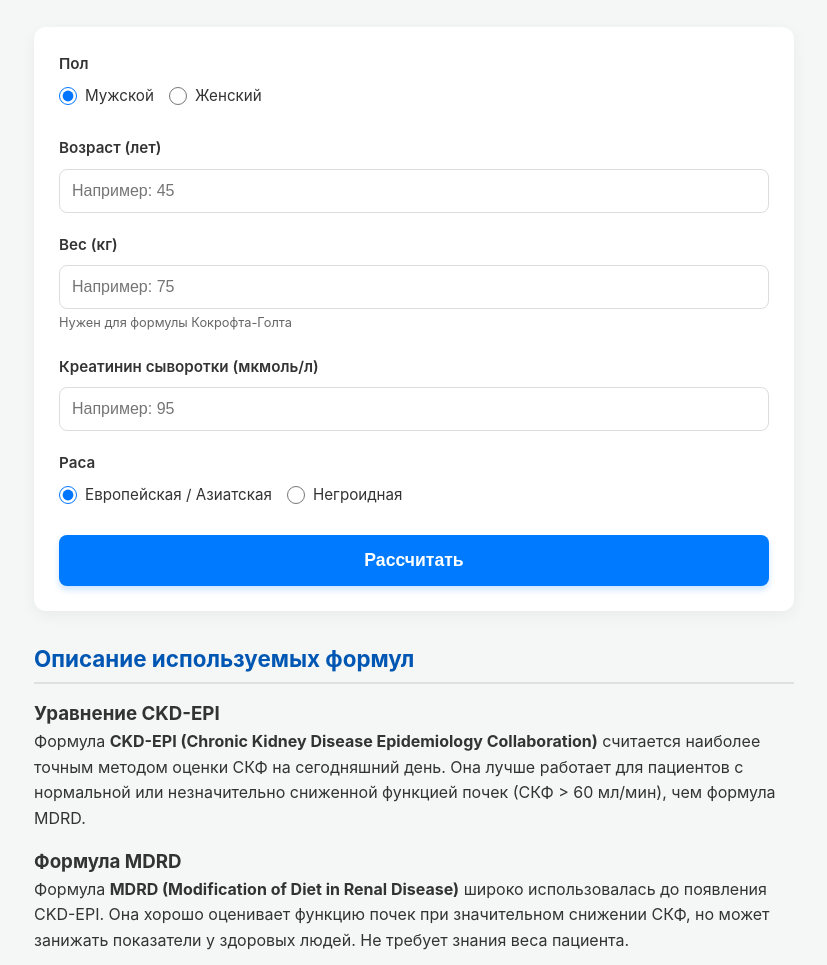
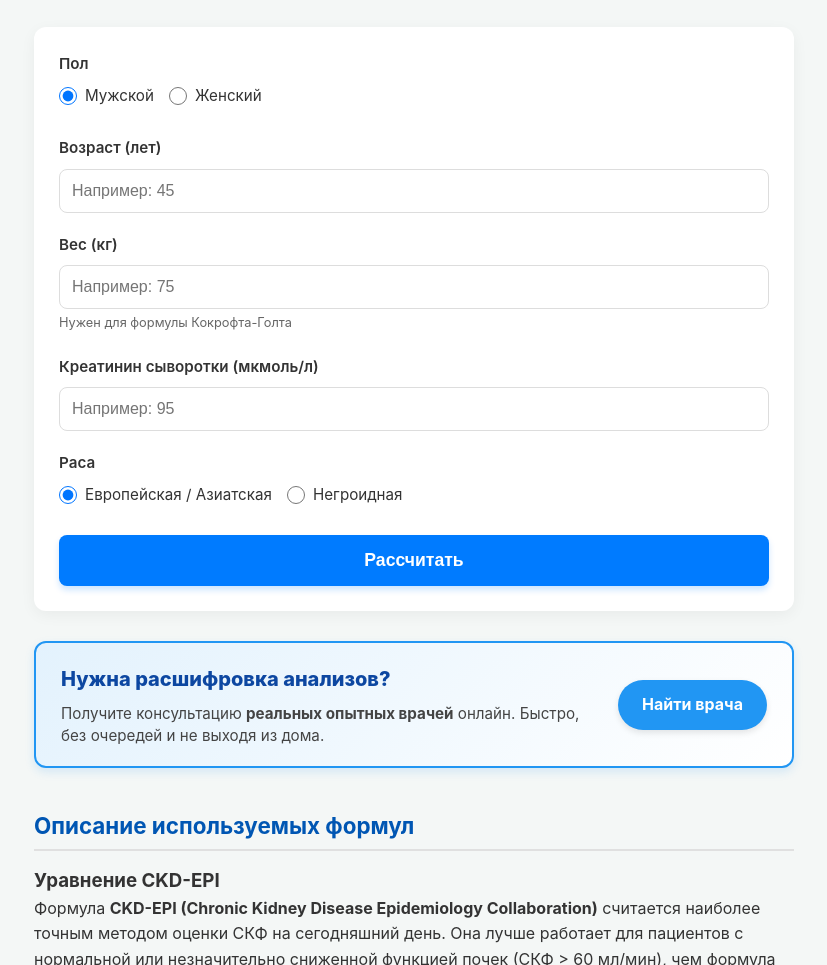
Before and after one commit to TemniyEvery/temniyevery.github.io, a plain HTML site: page kalkulyator-skf/index.html in a window 1280 px wide. Shown: the part 105-1070 px from the top of the page, without its empty margins (226-1053 px from the left). Drawn offline with Linux system fonts and the light colour scheme.

Commit message:
Update index.html

```diff
--- a/kalkulyator-skf/index.html
+++ b/kalkulyator-skf/index.html
@@ -244,12 +244,86 @@
             border-top: 1px solid #ddd;
         }
 
-        /* Mobile Optimization */
+        /* --- STYLES FOR CONSULTATION BLOCK --- */
+        .doc-promo-block {
+            display: flex;
+            justify-content: space-between;
+            align-items: center;
+            background: linear-gradient(135deg, #e3f2fd 0%, #ffffff 100%);
+            border: 2px solid #2196f3;
+            border-radius: var(--border-radius);
+            padding: 20px 25px;
+            margin-bottom: 40px;
+            text-decoration: none;
+            color: #333;
+            box-shadow: 0 4px 10px rgba(33, 150, 243, 0.15);
+            transition: transform 0.2s ease, box-shadow 0.2s ease;
+            cursor: pointer;
+            position: relative;
+            overflow: hidden;
+        }
+
+        .doc-promo-block:hover {
+            transform: translateY(-3px);
+            box-shadow: 0 8px 20px rgba(33, 150, 243, 0.25);
+            border-color: #1976d2;
+        }
+
+        .doc-promo-content {
+            flex: 1;
+            padding-right: 20px;
+        }
+
+        .doc-promo-title {
+            font-size: 1.25rem;
+            font-weight: 800;
+            color: #0d47a1;
+            margin-bottom: 8px;
+            display: block;
+        }
+
+        .doc-promo-text {
+            font-size: 0.95rem;
+            color: #444;
+            line-height: 1.4;
+        }
+
+        .doc-promo-btn {
+            background-color: #2196f3;
+            color: white;
+            padding: 12px 24px;
+            border-radius: 50px;
+            font-weight: bold;
+            white-space: nowrap;
+            text-align: center;
+            transition: background 0.3s;
+            box-shadow: 0 3px 6px rgba(0,0,0,0.1);
+        }
+
+        .doc-promo-block:hover .doc-promo-btn {
+            background-color: #1976d2;
+        }
+
+        /* Mobile Optimization for Promo Block */
         @media (max-width: 600px) {
             h1 { font-size: 1.5rem; }
             .container { padding: 15px; }
             .calculator-card { padding: 20px; }
             th, td { font-size: 0.9rem; padding: 10px; }
+
+            .doc-promo-block {
+                flex-direction: column;
+                text-align: center;
+                padding: 20px 15px;
+            }
+            .doc-promo-content {
+                padding-right: 0;
+                margin-bottom: 15px;
+            }
+            .doc-promo-btn {
+                width: 100%;
+                display: block;
+            }
         }
 
         @keyframes fadeIn {
@@ -350,6 +424,20 @@
                     </p>
                 </div>
             </section>
+
+            <!-- BLOCK: CONSULTATION (High CTR) -->
+            <a href="https://f.gdeslon.ru/cf/1ec34e164e?mid=100690&goto=https%253A%2F%2Fdocdoc.ru" target="_blank" rel="nofollow" class="doc-promo-block">
+                <div class="doc-promo-content">
+                    <span class="doc-promo-title">Нужна расшифровка анализов?</span>
+                    <div class="doc-promo-text">
+                        Получите консультацию <strong>реальных опытных врачей</strong> онлайн. Быстро, без очередей и не выходя из дома.
+                    </div>
+                </div>
+                <div class="doc-promo-btn">
+                    Найти врача
+                </div>
+            </a>
+            <!-- END BLOCK -->
 
             <!-- Описание формул -->
             <article>
@@ -482,10 +570,10 @@
 
             let ckdEpiResult = A * Math.pow(minRatio, alpha) * Math.pow(maxRatio, -1.209) * Math.pow(0.993, age);
 
-            if (isFemale) ckdEpiResult *= 1.018; // В оригинальной формуле 2009 используется коэффициент для женщин в базе (144), но часто указывается отдельно 1.018 к базе 141. Здесь используем классический подход A=144/141.
-            // Примечание: Чаще используется запись: 141 * min(Scr/k, 1)^alpha * max(Scr/k, 1)^-1.209 * 0.993^Age * 1.018 (if female) * 1.159 (if black)
-            // Пересчитаем по "классической единой" формуле для точности:
+            if (isFemale) ckdEpiResult *= 1.018;
+            if (isBlack) ckdEpiResult *= 1.159;
 
+            // Пересчет для более точной версии (стандартной)
             ckdEpiResult = 141 * Math.pow(Math.min(creatMgDl/k, 1), alpha) * Math.pow(Math.max(creatMgDl/k, 1), -1.209) * Math.pow(0.993, age);
             if (isFemale) ckdEpiResult *= 1.018;
             if (isBlack) ckdEpiResult *= 1.159;
```
